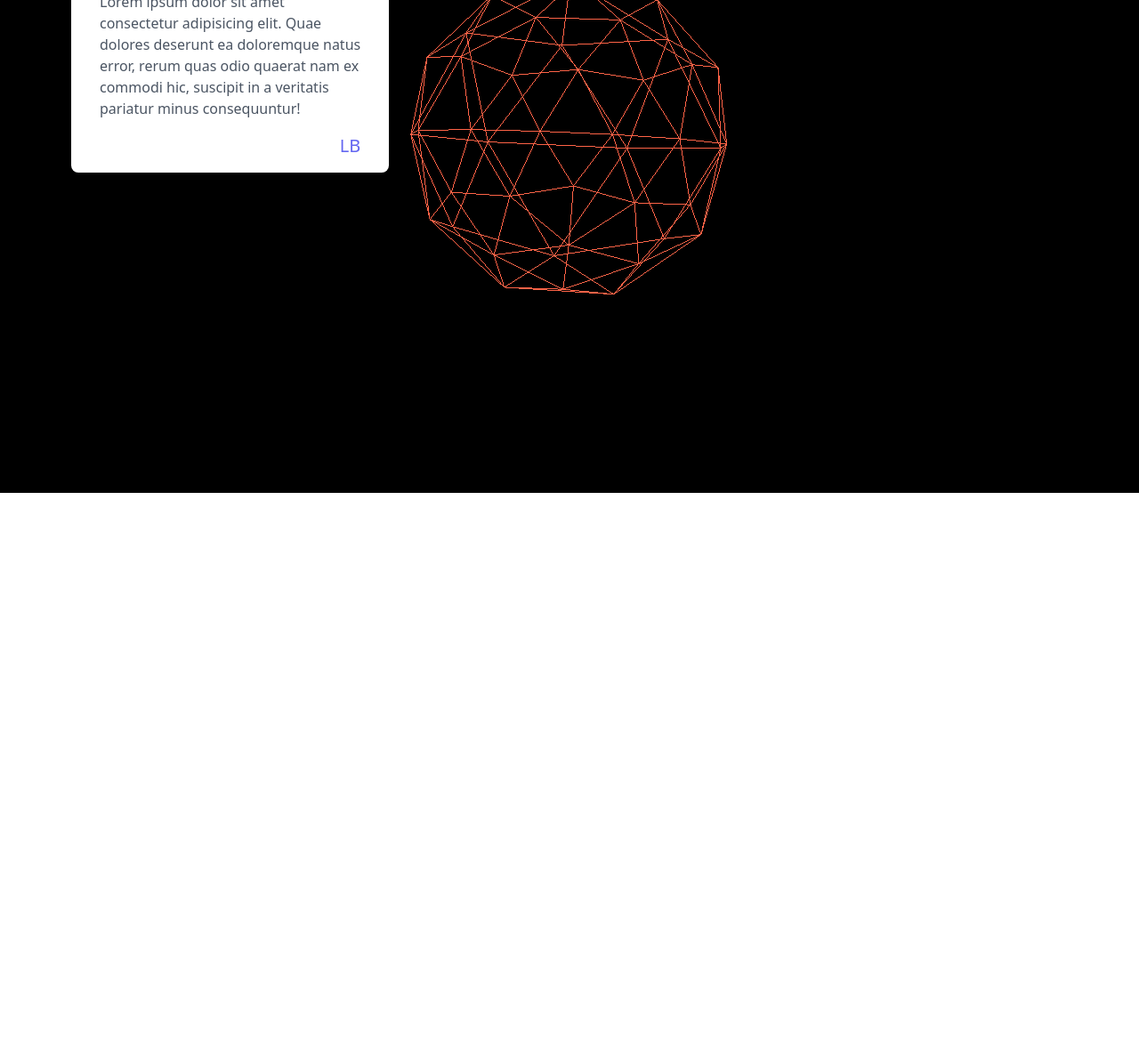
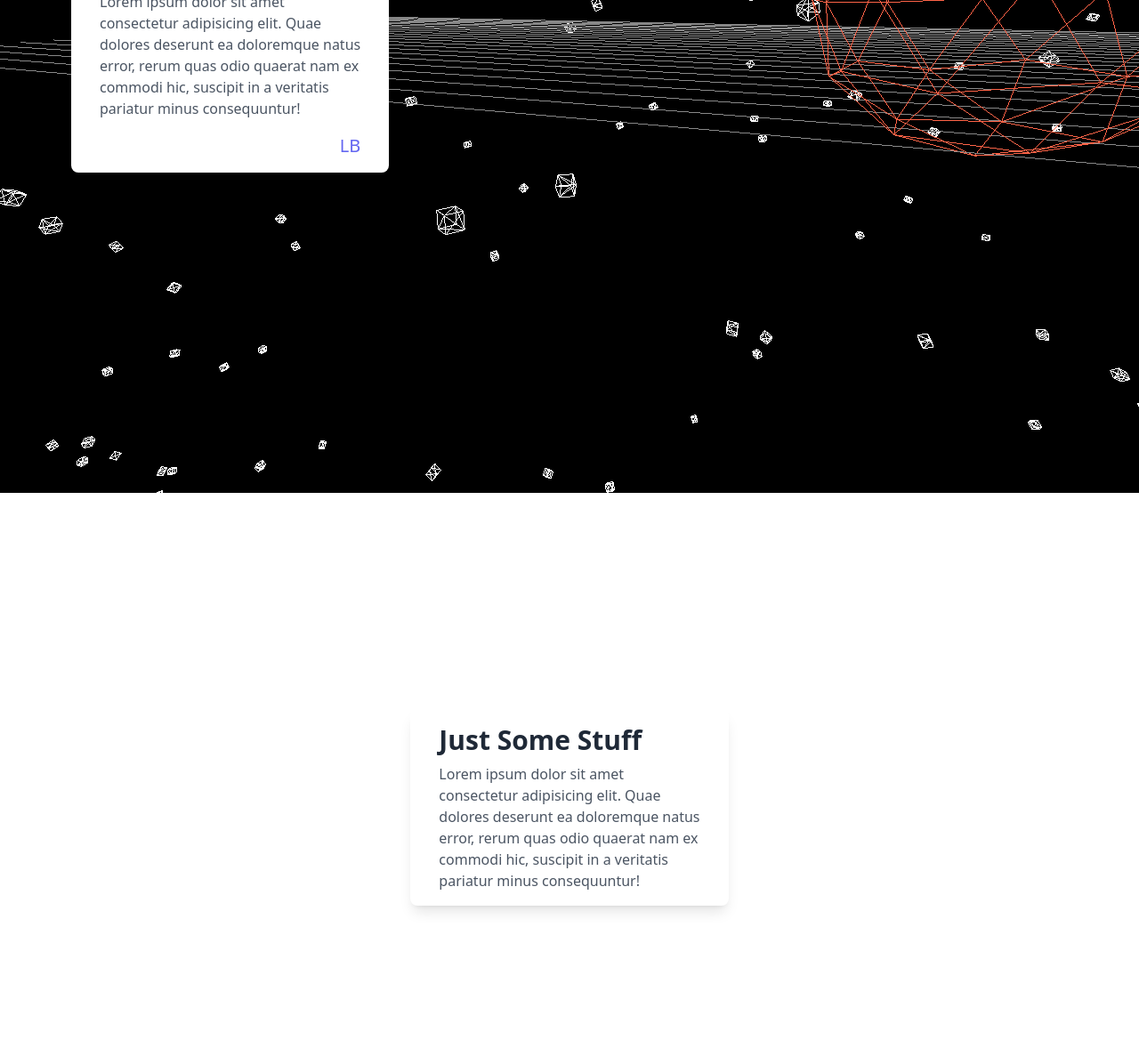
Before and after one commit to aanunez/three-demo, a website built with Vite: page index.html in a window 1280 px wide. Shown: the part 246-1424 px from the top of the page at 89% size. Before the commit the page ends 800 px from the top, so only its background shows below. Built offline with nearby package versions, Linux system fonts and the light colour scheme; animation ran at ten frames a second.

Commit message:
Scrolling looks good, more fake content

```diff
--- a/index.html
+++ b/index.html
@@ -25,8 +25,17 @@
         <a href="#" class="text-xl font-medium text-indigo-500">LB</a>
       </div>
     </div>
-    <div></div>
-    <div></div>
+    <div class="row-start-2 lg:row-end-4 h-screen">
+      <!-- This exists just to put something in row two with large size-->
+    </div>
+    <div class="row-start-3 max-w-md py-4 px-8 bg-white shadow-lg rounded-lg my-20">
+      <div>
+        <h2 class="text-gray-800 text-3xl font-semibold">Just Some Stuff</h2>
+        <p class="mt-2 text-gray-600">Lorem ipsum dolor sit amet consectetur adipisicing elit. Quae dolores deserunt ea
+          doloremque natus error, rerum quas odio quaerat nam ex commodi hic, suscipit in a veritatis pariatur minus
+          consequuntur!</p>
+      </div>
+    </div>
   </div>
   <canvas id="canvas" class="-z-10 fixed top-0 left-0"></canvas>
   <script type="module" src="/main.js"></script>
--- a/main.js
+++ b/main.js
@@ -1,6 +1,8 @@
 import './style.css'
 import * as THREE from 'three';
+import { OrbitControls } from 'three/examples/jsm/controls/OrbitControls';
 
+// Basic Setup
 const scene = new THREE.Scene();
 const camera = new THREE.PerspectiveCamera(75, window.innerWidth / window.innerHeight, 0.1, 1000);
 const renderer = new THREE.WebGLRenderer({
@@ -9,14 +11,36 @@ const renderer = new THREE.WebGLRenderer({
 
 renderer.setPixelRatio(window.devicePixelRatio);
 renderer.setSize(window.innerWidth, window.innerHeight);
-camera.position.setZ(30);
+camera.position.set(10, 10, 30);
+camera.lookAt(0, 0, 0)
 
+// Sphere Gemometry
 const geometry = new THREE.IcosahedronGeometry(10, 1);
 const material = new THREE.MeshBasicMaterial({ color: 0xff6347, wireframe: true });
-const mesh = new THREE.Mesh(geometry, material);
+const sphere = new THREE.Mesh(geometry, material);
+sphere.position.set(25, 10, -5);
 
-scene.add(mesh);
+scene.add(sphere);
 
+// Grid
+const grid = new THREE.GridHelper(250, 50);
+scene.add(grid);
+//const controls = new OrbitControls(camera, renderer.domElement);
+
+function addCube() {
+  const geometry = new THREE.BoxGeometry(10, 10, 10);
+  const material = new THREE.MeshBasicMaterial({ color: 0xffffff, wireframe: true });
+  const cube = new THREE.Mesh(geometry, material);
+
+  const [x, y, z] = Array(3).fill().map(() => THREE.MathUtils.randFloatSpread(2000));
+  cube.position.set(x * 1.1, y * 1.1, z * 1.1);
+  cube.rotation.set(x, y, z);
+
+  scene.add(cube);
+}
+Array(800).fill().forEach(() => addCube());
+
+// Main animate loop
 function animate() {
 
   if (window.innerWidth != renderer.innerWidth || window.innerHeight != renderer.innerHeight) {
@@ -25,12 +49,21 @@ function animate() {
     camera.updateProjectionMatrix();
   }
 
-  mesh.rotation.x += 0.001;
-  mesh.rotation.y += 0.005;
-  mesh.rotation.z += 0.01;
+  sphere.rotation.x -= 0.001;
+  sphere.rotation.y -= 0.005;
+  sphere.rotation.z += 0.01;
 
+  //controls.update();
   renderer.render(scene, camera);
   requestAnimationFrame(animate);
 }
 
+function moveCamera() {
+  const t = document.body.getBoundingClientRect().top;
+  //camera.position.z = 30 + (t * 0.1);
+  //camera.position.x = 10 + (t * 0.01);
+  camera.position.y = 10 + (t * 0.05);
+}
+
 animate();
+document.body.onscroll = moveCamera;
```
